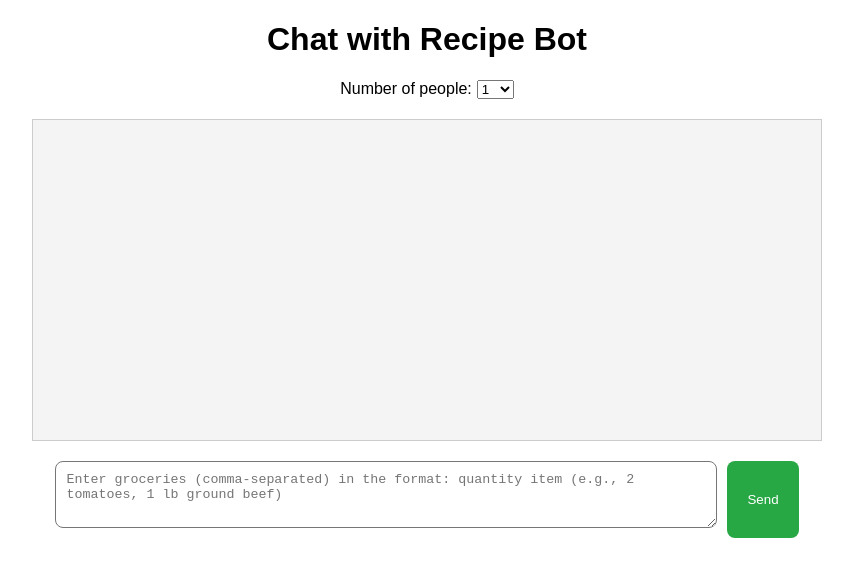
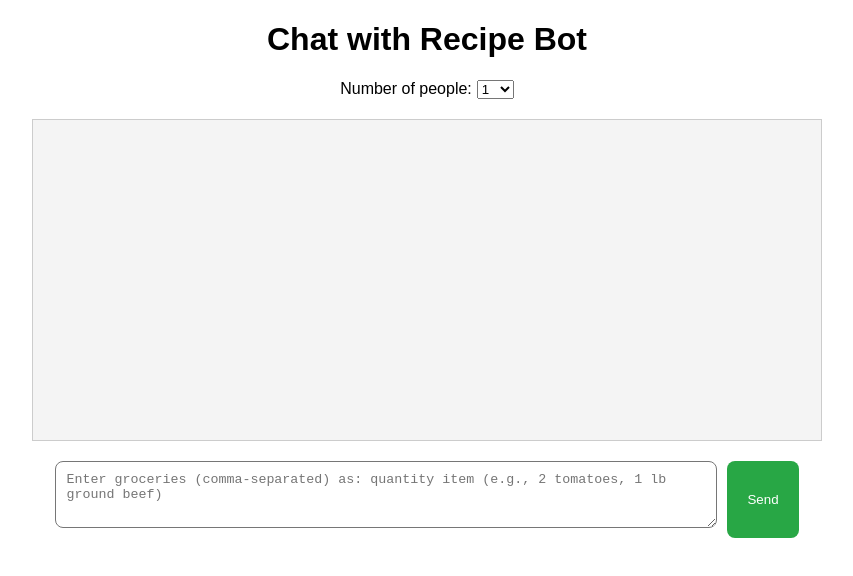
Before and after one commit to erinchen2005/quickCook, a React (Create React App) app in the folder my-app/: page / in a window 1280 px wide. Shown: the top 576 px of the page, without its empty margins (213-1066 px from the left). Built offline with nearby package versions, Linux system fonts and the light colour scheme.

Commit message:
Update App.js

```diff
--- a/my-app/src/App.js
+++ b/my-app/src/App.js
@@ -77,7 +77,7 @@ function App() {
         <textarea
           value={input}
           onChange={(e) => setInput(e.target.value)}
-          placeholder="Enter groceries (comma-separated) in the format: quantity item (e.g., 2 tomatoes, 1 lb ground beef)"
+          placeholder="Enter groceries (comma-separated) as: quantity item (e.g., 2 tomatoes, 1 lb ground beef)"
           rows="3"
           style={{ resize: 'vertical', width: '50%', padding: '10px', borderRadius: '8px', marginBottom: '10px' }} // Adding marginBottom to create space
         />
```
